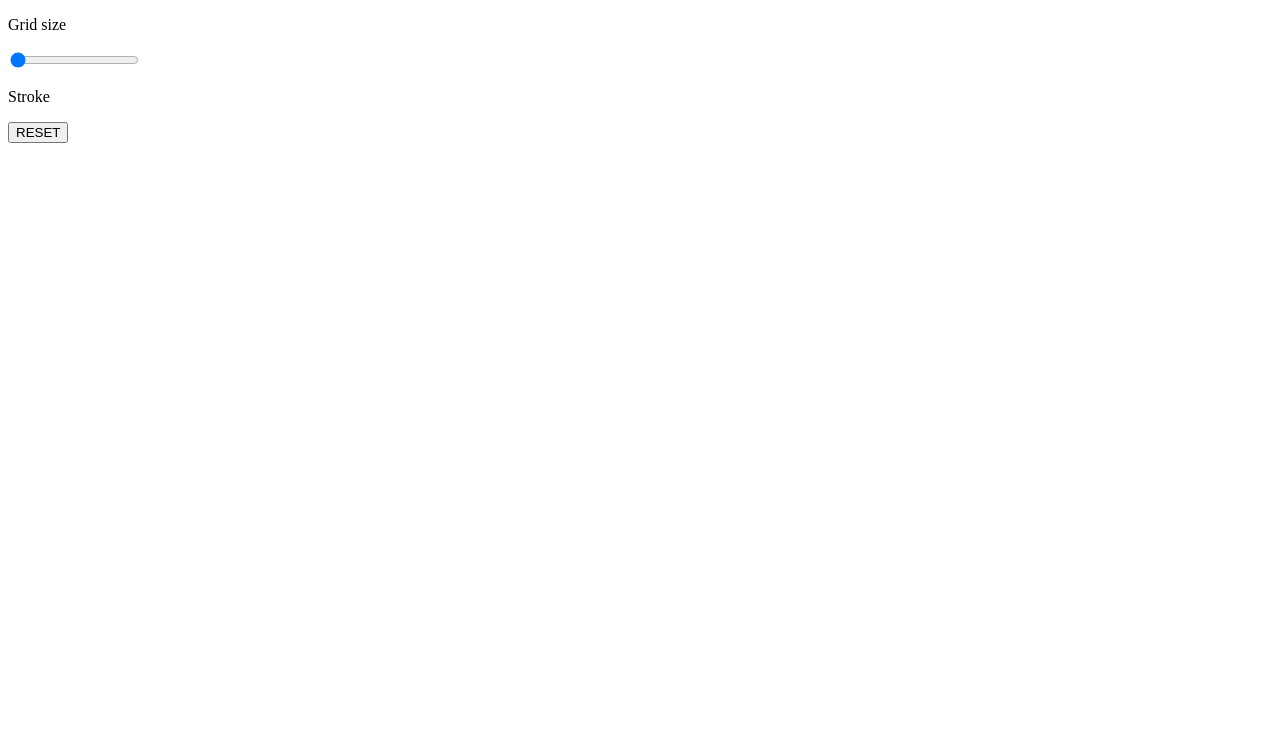
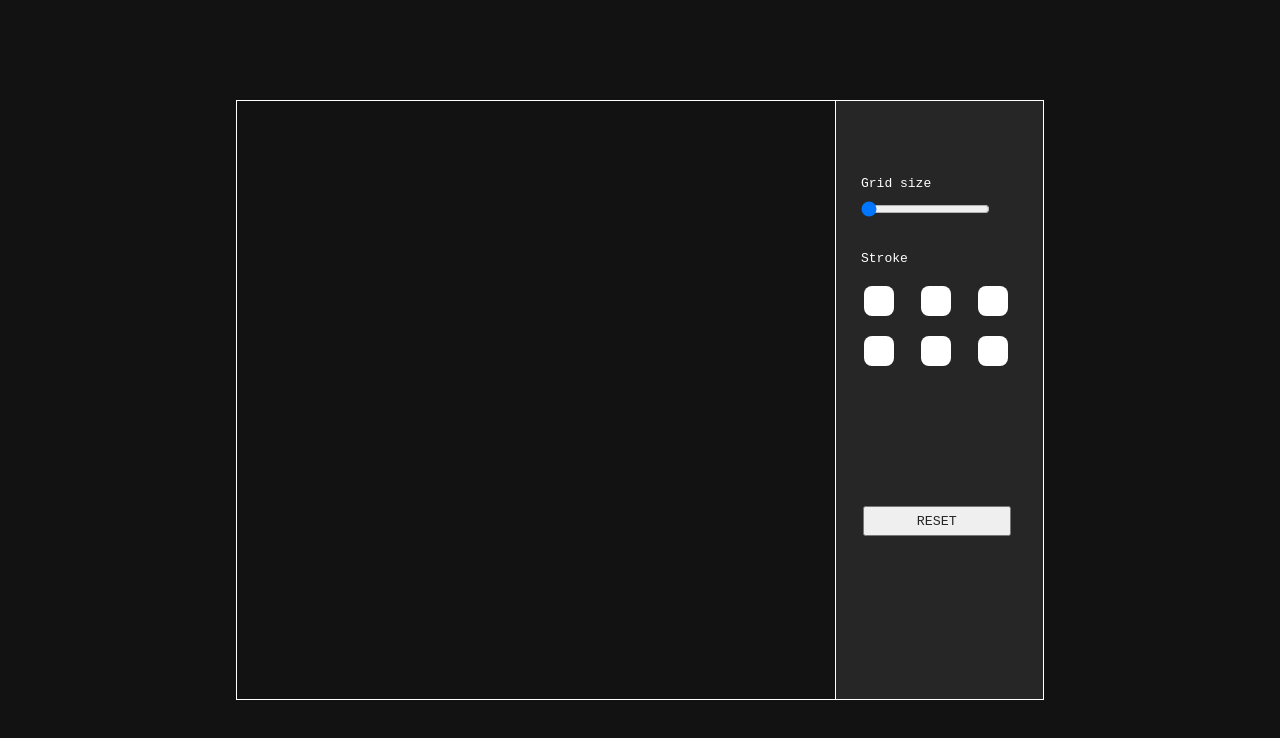
Before and after one commit to Nothingspecial99/EtchASketch, a plain HTML site: page index.html in a window 1280 px wide. Drawn offline with Linux system fonts and the light colour scheme.

Commit message:
Arrange .menu according to its layout

```diff
--- a/index.html
+++ b/index.html
@@ -19,6 +19,7 @@
             </div>
             <div class="container color-container">
                 <p>Stroke</p>
+                <div class="color-sub-container">
                     <div class="color" id="white"></div>
                     <div class="color" id="red"></div>
                     <div class="color" id="green"></div>
@@ -26,7 +27,8 @@
                     <div class="color" id="orange"></div>
                     <div class="color" id="random"></div>
                 </div>
-            <button>RESET</button>
+            </div>
+            <button id="reset">RESET</button>
         </div>
     </div>
 </body>
--- a/style.css
+++ b/style.css
@@ -0,0 +1,71 @@
+* {
+    margin: 0;
+    padding: 0;
+    box-sizing: border-box;
+    font-family: monospace;
+}
+
+html, body{
+    height: 100%;
+}
+
+.main-container {
+    display: flex;
+    height: 100%;
+    justify-content: center;
+    align-items: center;
+    background-color: #121212;
+
+
+}
+
+.grid {
+    width: 600px;
+    height: 600px;
+    background-color: #121212;
+    border: 1px solid #fff;
+
+}
+
+.menu {
+    height: 600px;
+    width: 208px;
+    background-color: #262627;
+    border: 1px solid #fff;
+    border-left: none;
+    padding: 25px;
+    color: #fff;
+
+}
+
+.slider-container{
+    margin-top: 50px;
+    margin-bottom: 30px;
+}
+
+#slider{
+    margin-top: 10px;
+}
+
+.color {
+    height: 30px;
+    width: 30px;
+    background-color: white;
+    margin: 10px 10px 10px 3px;
+    border-radius: 8px;
+
+}
+
+.color-sub-container {
+    display: flex;
+    justify-content: space-between;
+    flex-wrap: wrap;
+    margin-top: 10px;
+}
+
+#reset {
+    margin: 130px 2px;
+    width: 94%;
+    height: 30px;
+    color: #262627;
+}
```
Lines whose indentation alone changed are shown as unchanged.
